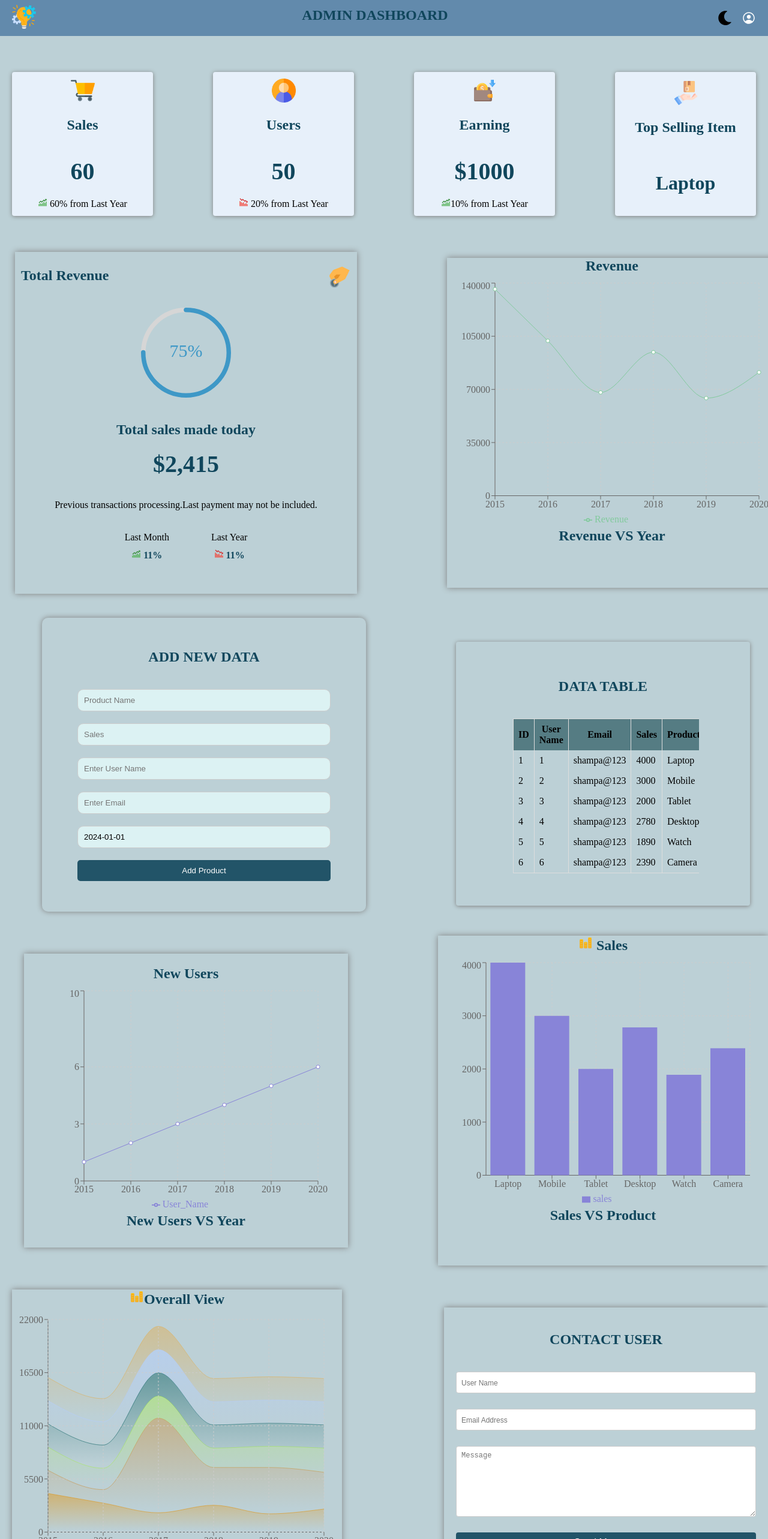
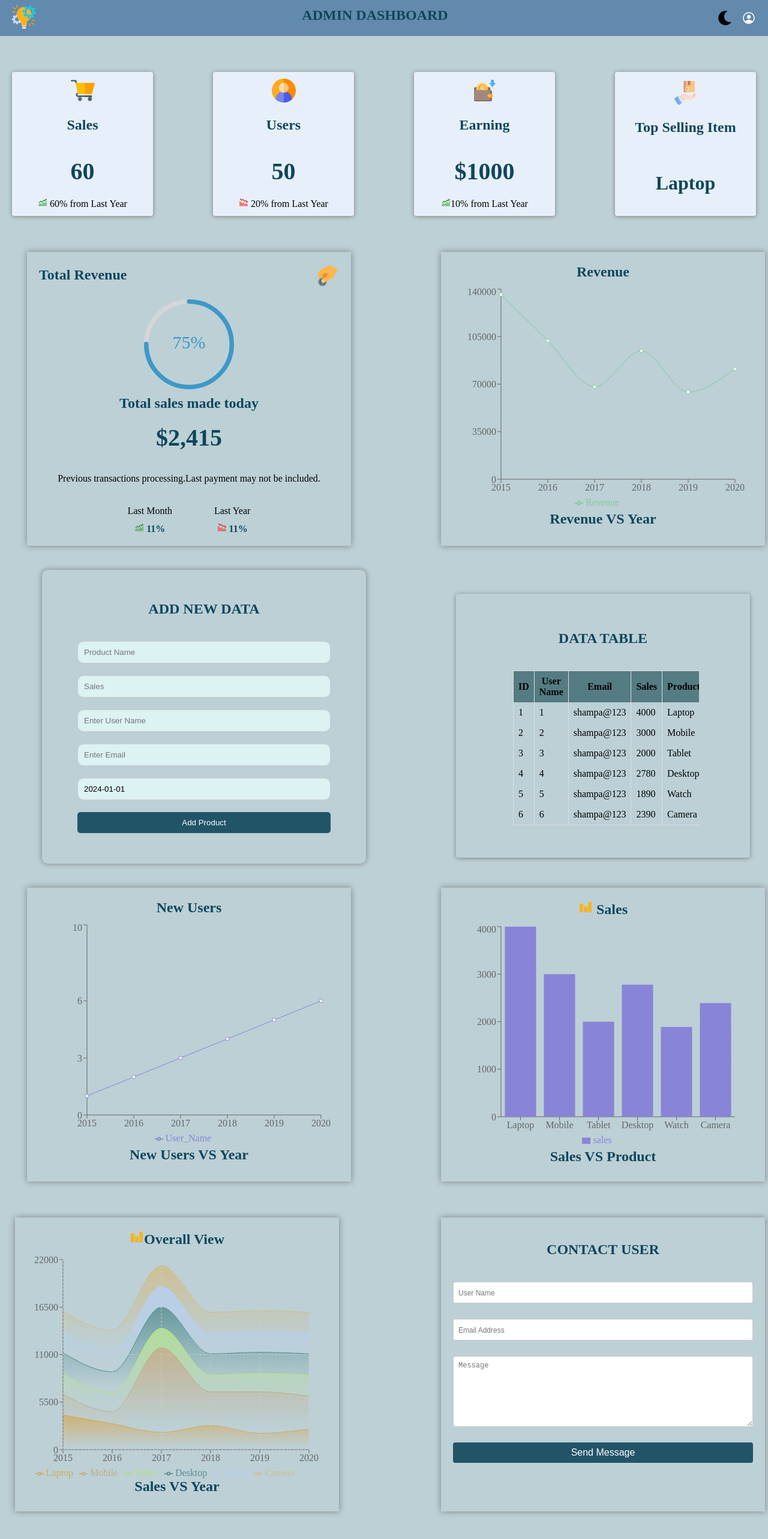
Before and after one commit to ShampaShaw/DashBoard-assignment, a React (Create React App) app: page / in a window 1280 px wide. Shown: the top 2566 px of the page at 60% size. Built offline with nearby package versions, Linux system fonts and the light colour scheme.

Commit message:
Update chart and featured component styles

```diff
--- a/src/components/charts/areaChart/areac.css
+++ b/src/components/charts/areaChart/areac.css
@@ -1,6 +1,7 @@
 .areaC{
-    width: 550px;
-    height: 550px;
+    width: 500px;
+  height: 450px;
+  padding: 20px;
     box-shadow: gray 0px 0px 10px;
 }
 
--- a/src/components/charts/barC/barC.css
+++ b/src/components/charts/barC/barC.css
@@ -1,6 +1,7 @@
 .barC{
-    width: 550px;
-    height: 550px;
+    width: 500px;
+    height: 450px;
+    padding: 20px;
     box-shadow: gray 0px 0px 10px;
 }
 
--- a/src/components/charts/line/line.css
+++ b/src/components/charts/line/line.css
@@ -1,6 +1,7 @@
 .line{
-    width: 550px;
-    height: 550px;
+    width: 500px;
+  height: 450px;
+  padding: 20px;
     box-shadow: gray 0px 0px 10px;
 }
 
--- a/src/components/featured/featured.css
+++ b/src/components/featured/featured.css
@@ -1,8 +1,8 @@
 .featured {
-    width: 550px;
-    height: 550px;
+  width: 500px;
+  height: 450px;
+  padding: 20px;
     box-shadow: gray 0px 0px 10px;
-    padding: 10px;
   }
 
   .featured:hover{
@@ -15,6 +15,7 @@
     display: flex;
     justify-content: space-between;
     align-items: center;
+    height: 40px;
   }
 
   .i {
@@ -25,9 +26,10 @@
   .bottom {
     padding: 20px;
     display: flex;
+    height: 390px;
     flex-direction: column;
     align-items: center;
-    gap: 40px;
+    gap: 10px;
     justify-content: center;
   }
 
--- a/src/components/form/form.css
+++ b/src/components/form/form.css
@@ -9,6 +9,7 @@
   gap: 20px;
   width: 500px;
   height: 450px;
+  padding: 20px;
     border-width: 2px;
     box-shadow: gray 0px 0px 10px;
     border-radius: 10px;
--- a/src/components/table/dataTable/dataTable.css
+++ b/src/components/table/dataTable/dataTable.css
@@ -1,6 +1,7 @@
 .datatable-container {
-  height: 400px;
-  width: 400px;
+  width: 500px;
+  height: 450px;
+  padding: 20px;
   display: flex;
   align-items: center;
   justify-content: center;
--- a/src/content/dashboard/dashboard.css
+++ b/src/content/dashboard/dashboard.css
@@ -101,6 +101,10 @@
   padding: 20px;
   height: 100%;
   overflow: hidden;
+}
+
+.charts{
+
 }
 
 .dataTableItem{
```
